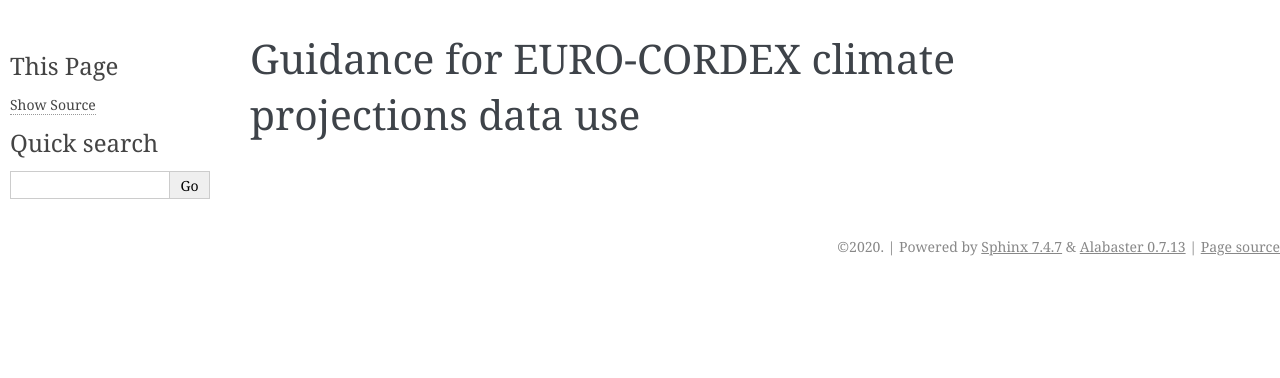
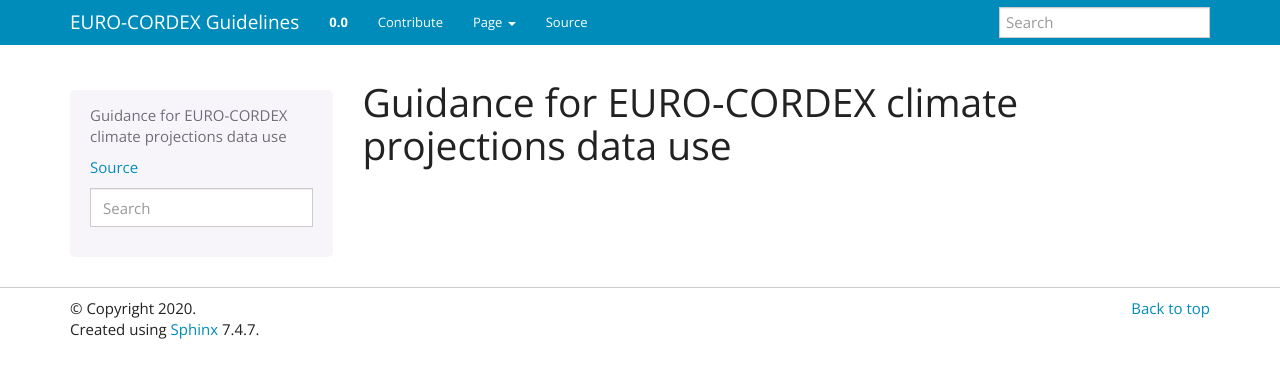
Before and after one commit to KatharinaBuelow/data-guide, a Sphinx documentation site: the page built from source/index.rst, in a window 1280 px wide. Shown: the top 378 px of the page. Built offline with Sphinx 7.4.7, drawn with Linux system fonts in a browser that asks for light colours.

Commit message:
update to boostrap theme

```diff
--- a/source/conf.py
+++ b/source/conf.py
@@ -19,7 +19,7 @@
 import os
 import sys
 sys.path.insert(0, os.path.abspath('../'))
-#import sphinx_bootstrap_theme
+import sphinx_bootstrap_theme
 
 
 # -- General configuration ------------------------------------------------
@@ -128,92 +128,92 @@
 # The theme to use for HTML and HTML Help pages.  See the documentation for
 # a list of builtin themes.
 #
-html_theme = 'alabaster'
+#html_theme = 'alabaster'
 # Activate the theme.
-#html_theme = 'bootstrap'
-#html_theme_path = sphinx_bootstrap_theme.get_html_theme_path()
+html_theme = 'bootstrap'
+html_theme_path = sphinx_bootstrap_theme.get_html_theme_path()
 
 
 # Theme options are theme-specific and customize the look and feel of a theme
 # further.  For a list of options available for each theme, see the
 # documentation.
 #
-html_theme_options = {
-    'page_width':'auto'
-    }
+#html_theme_options = {
+#    'page_width':'auto'
+#    }
 
 # Theme options are theme-specific and customize the look and feel of a
 # theme further.
-###html_theme_options = {
-###    # Navigation bar title. (Default: ``project`` value)
-###    'navbar_title': "EURO-CORDEX Guidelines",
-###
-###    # Tab name for entire site. (Default: "Site")
-###    'navbar_site_name': "Site",
-###
-###    # A list of tuples containing pages or urls to link to.
-###    # Valid tuples should be in the following forms:
-###    #    (name, page)                 # a link to a page
-###    #    (name, "/aa/bb", 1)          # a link to an arbitrary relative url
-###    #    (name, "http://example.com", True) # arbitrary absolute url
-###    # Note the "1" or "True" value above as the third argument to indicate
-###    # an arbitrary url.
-###    'navbar_links': [
-###        #("Examples", "examples"),
-###        ("Contribute", "http://github.com/euro-cordex/data-guide", True),
-###    ],
-###
-###    # Render the next and previous page links in navbar. (Default: true)
-###    'navbar_sidebarrel': True,
-###
-###    # Render the current pages TOC in the navbar. (Default: true)
-###    'navbar_pagenav': True,
-###
-###    # Tab name for the current pages TOC. (Default: "Page")
-###    'navbar_pagenav_name': "Page",
-###
-###    # Global TOC depth for "site" navbar tab. (Default: 1)
-###    # Switching to -1 shows all levels.
-###    'globaltoc_depth': 2,
-###
-###    # Include hidden TOCs in Site navbar?
-###    #
-###    # Note: If this is "false", you cannot have mixed ``:hidden:`` and
-###    # non-hidden ``toctree`` directives in the same page, or else the build
-###    # will break.
-###    #
-###    # Values: "true" (default) or "false"
-###    'globaltoc_includehidden': "true",
-###
-###    # HTML navbar class (Default: "navbar") to attach to <div> element.
-###    # For black navbar, do "navbar navbar-inverse"
-###    'navbar_class': "navbar navbar-inverse",
-###
-###    # Fix navigation bar to top of page?
-###    # Values: "true" (default) or "false"
-###    'navbar_fixed_top': "true",
-###
-###    # Location of link to source.
-###    # Options are "nav" (default), "footer" or anything else to exclude.
-###    'source_link_position': "nav",
-###
-###    # Bootswatch (http://bootswatch.com/) theme.
-###    #
-###    # Options are nothing (default) or the name of a valid theme
-###    # such as "cosmo" or "sandstone".
-###    #
-###    # The set of valid themes depend on the version of Bootstrap
-###    # that's used (the next config option).
-###    #
-###    # Currently, the supported themes are:
-###    # - Bootstrap 2: https://bootswatch.com/2
-###    # - Bootstrap 3: https://bootswatch.com/3
-###    'bootswatch_theme': "yeti",
-###
-###    # Choose Bootstrap version.
-###    # Values: "3" (default) or "2" (in quotes)
-###    'bootstrap_version': "3",
-###}
+html_theme_options = {
+    # Navigation bar title. (Default: ``project`` value)
+    'navbar_title': "EURO-CORDEX Guidelines",
+
+    # Tab name for entire site. (Default: "Site")
+    'navbar_site_name': "Site",
+
+    # A list of tuples containing pages or urls to link to.
+    # Valid tuples should be in the following forms:
+    #    (name, page)                 # a link to a page
+    #    (name, "/aa/bb", 1)          # a link to an arbitrary relative url
+    #    (name, "http://example.com", True) # arbitrary absolute url
+    # Note the "1" or "True" value above as the third argument to indicate
+    # an arbitrary url.
+    'navbar_links': [
+        #("Examples", "examples"),
+        ("Contribute", "http://github.com/euro-cordex/data-guide", True),
+    ],
+
+    # Render the next and previous page links in navbar. (Default: true)
+    'navbar_sidebarrel': True,
+
+    # Render the current pages TOC in the navbar. (Default: true)
+    'navbar_pagenav': True,
+
+    # Tab name for the current pages TOC. (Default: "Page")
+    'navbar_pagenav_name': "Page",
+
+    # Global TOC depth for "site" navbar tab. (Default: 1)
+    # Switching to -1 shows all levels.
+    'globaltoc_depth': 2,
+
+    # Include hidden TOCs in Site navbar?
+    #
+    # Note: If this is "false", you cannot have mixed ``:hidden:`` and
+    # non-hidden ``toctree`` directives in the same page, or else the build
+    # will break.
+    #
+    # Values: "true" (default) or "false"
+    'globaltoc_includehidden': "true",
+
+    # HTML navbar class (Default: "navbar") to attach to <div> element.
+    # For black navbar, do "navbar navbar-inverse"
+    'navbar_class': "navbar navbar-inverse",
+
+    # Fix navigation bar to top of page?
+    # Values: "true" (default) or "false"
+    'navbar_fixed_top': "true",
+
+    # Location of link to source.
+    # Options are "nav" (default), "footer" or anything else to exclude.
+    'source_link_position': "nav",
+
+    # Bootswatch (http://bootswatch.com/) theme.
+    #
+    # Options are nothing (default) or the name of a valid theme
+    # such as "cosmo" or "sandstone".
+    #
+    # The set of valid themes depend on the version of Bootstrap
+    # that's used (the next config option).
+    #
+    # Currently, the supported themes are:
+    # - Bootstrap 2: https://bootswatch.com/2
+    # - Bootstrap 3: https://bootswatch.com/3
+    'bootswatch_theme': "yeti",
+
+    # Choose Bootstrap version.
+    # Values: "3" (default) or "2" (in quotes)
+    'bootstrap_version': "3",
+}
 
 # Add any paths that contain custom themes here, relative to this directory.
 # html_theme_path = []
```
